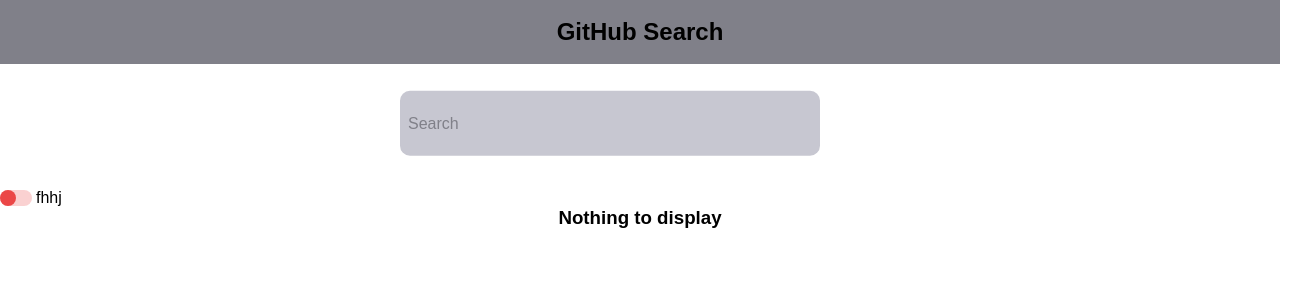
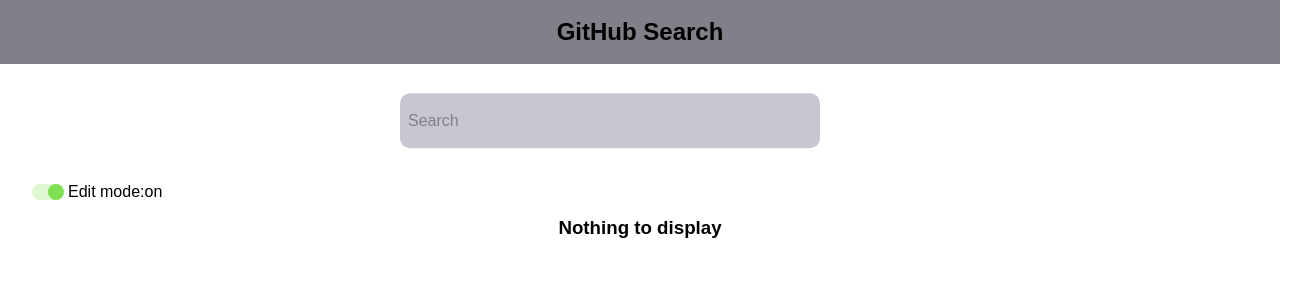
Before and after one commit to dorianeGH/fulll-sentimale, a React (Create React App) app: page / in a window 1280 px wide. Shown: the top 300 px of the page, 1312 px wide, since content can reach past the window. Built offline with nearby package versions, Linux system fonts and the light colour scheme.

Commit message:
switch mode and clean clone. Close

```diff
--- a/src/App.css
+++ b/src/App.css
@@ -6,6 +6,7 @@
   --light-grey: hsl(240, 10%, 80%);
   --dark-grey: hsl(240, 4%, 52%);
   --darker-grey: hsl(245, 30%, 8%);
+  --btn-bg: hsl(200, 50%, 50%);
 }
 * {
   box-sizing: border-box;
--- a/src/App.tsx
+++ b/src/App.tsx
@@ -3,15 +3,18 @@
 import Search from "./components/search/Search";
 import UserList from "./components/userList/UserList";
 import { UserContextProvider } from "./contexts/UserContext";
+import { ModeContextProvider } from "./contexts/ModeContext";
 
 function App() {
   return (
     <UserContextProvider>
-      <div className='body'>
-        <Header />
-        <Search />
-        <UserList />
-      </div>
+      <ModeContextProvider>
+        <div className='body'>
+          <Header />
+          <Search />
+          <UserList />
+        </div>
+      </ModeContextProvider>
     </UserContextProvider>
   );
 }
--- a/src/components/card/Card.css
+++ b/src/components/card/Card.css
@@ -34,7 +34,7 @@
   text-align: center;
 }
 .btn {
-  background: hsl(200, 50%, 50%);
+  background: var(--btn-bg);
   font-size: var(--font-size);
   color: var(--darker-grey);
   border: none;
@@ -45,9 +45,9 @@
 }
 .btn:hover,
 btn:focus {
-  background: hsl(200, 50%, 60%);
+  background: var(--btn-bg);
 }
 .btn:hover,
 btn:focus {
-  background: hsl(200, 50%, 60%);
+  background: var(--btn-bg);
 }
--- a/src/components/card/Card.tsx
+++ b/src/components/card/Card.tsx
@@ -1,19 +1,12 @@
-import {
-  Dispatch,
-  SetStateAction,
-  useCallback,
-  useContext,
-  useEffect,
-  useState,
-} from "react";
+import { Dispatch, SetStateAction, useContext } from "react";
 import "./Card.css";
 import { UserContext } from "../../contexts/UserContext";
 import Checkbox from "../checkbox/Checkbox";
+import { ModeContext } from "../../contexts/ModeContext";
 
 interface CardProps {
-  //selectedUsers: number[];
-  selectedUsers: any;
-  setSelectedUsers: Dispatch<SetStateAction<any[]>>;
+  selectedUsers: string[];
+  setSelectedUsers: Dispatch<SetStateAction<string[]>>;
 }
 export interface User {
   avatar_url: string;
@@ -21,18 +14,16 @@
   login: string;
 }
 const Card = ({ selectedUsers, setSelectedUsers }: CardProps) => {
-  // ischeck= selectedUsers, setIsCheck= setSelectedUsers
-  //const [isSelected, setIsSelected] = useState(false);
-  const { searchResults, editMode } = useContext(UserContext);
+  const { searchResults } = useContext(UserContext);
+  const { editMode } = useContext(ModeContext);
 
   const handleClick = (e: any) => {
     const { id, checked } = e.target;
     setSelectedUsers([...selectedUsers, id]);
     if (!checked) {
-      setSelectedUsers(selectedUsers.filter((user: User) => user !== id));
+      setSelectedUsers(selectedUsers.filter((user) => user !== id));
     }
   };
-  useEffect(() => console.log("nouveau test", selectedUsers), [selectedUsers]);
 
   return (
     <div className='list'>
--- a/src/components/checkbox/Checkbox.tsx
+++ b/src/components/checkbox/Checkbox.tsx
@@ -2,8 +2,8 @@
   id: string;
   type: string;
   name: string;
-  handleClick: any;
-  isChecked: any;
+  handleClick: (e: any) => void;
+  isChecked: boolean;
 }
 const Checkbox = ({
   id,
--- a/src/components/search/Search.css
+++ b/src/components/search/Search.css
@@ -1,7 +1,7 @@
+/* searchbar */
 .input-container {
   border: none;
-  border-radius: 5px;
-  margin: 30px auto;
+  margin: 2em auto;
   text-align: center;
   width: 70%;
   max-width: 600px;
@@ -10,11 +10,12 @@
 .input {
   background-color: var(--light-grey);
   width: 70%;
-  padding: 25px;
+  padding: 1.5em;
   border: none;
   outline: none;
   border-radius: 10px;
   transition: border 0.2s ease-out;
+  text-align: center;
 }
 
 .label {
@@ -22,7 +23,7 @@
   color: var(--dark-grey);
   top: 50%;
   transform: translateY(-50%);
-  padding-left: 8px;
+  padding-left: 0.5em;
   transition: all 0.3s ease-out;
 }
 
@@ -37,3 +38,47 @@
 .input-container:active input {
   border: 1px solid var(--darker-grey);
 }
+
+/* switch */
+input[type="checkbox"].toggle {
+  opacity: 0;
+  position: absolute;
+  left: 30px;
+  top: 190px;
+  cursor: pointer;
+  margin-bottom: 1em;
+  z-index: 999;
+}
+input[type="checkbox"].toggle + label {
+  position: relative;
+  display: flex;
+  align-items: center;
+  left: 2em;
+  margin-bottom: 1em;
+}
+input[type="checkbox"].toggle + label::before {
+  content: "";
+  width: 2em;
+  height: 1em;
+  background-color: hsl(0, 80%, 90%);
+  border-radius: 1em;
+  margin-right: 0.25em;
+  transition: 200ms ease-in-out;
+}
+input[type="checkbox"].toggle + label::after {
+  position: absolute;
+  left: 0;
+  content: "";
+  width: 1em;
+  height: 1em;
+  background-color: hsl(0, 80%, 60%);
+  border-radius: 1em;
+  transition: 200ms ease-in-out;
+}
+input[type="checkbox"].toggle:checked + label::before {
+  background-color: hsl(100, 70%, 90%);
+}
+input[type="checkbox"].toggle:checked + label::after {
+  transform: translateX(100%);
+  background-color: hsl(100, 70%, 60%);
+}
--- a/src/components/search/Search.tsx
+++ b/src/components/search/Search.tsx
@@ -1,9 +1,11 @@
 import { useContext } from "react";
+import { ModeContext } from "../../contexts/ModeContext";
 import { UserContext } from "../../contexts/UserContext";
 import "./Search.css";
 
 const Search = () => {
   const { query, setQuery } = useContext(UserContext);
+  const { editMode, toggleEditMode } = useContext(ModeContext);
   return (
     <>
       <form className='input-container'>
@@ -16,8 +18,14 @@
           onChange={(e) => setQuery(e.target.value)}
         />
       </form>
-      <input type='checkbox' id='check' className='toggle' />
-      <label>fhhj</label>
+      <input
+        type='checkbox'
+        checked={editMode === "on"}
+        onChange={toggleEditMode}
+        id={editMode}
+        className='toggle'
+      />
+      <label className='switch'>Edit mode:{editMode}</label>
     </>
   );
 };
--- a/src/components/userList/UserList.css
+++ b/src/components/userList/UserList.css
@@ -4,12 +4,13 @@
   position: relative;
   overflow: hidden;
 }
-
+/* actions */
 .action-bar {
   display: flex;
   justify-content: space-between;
   padding: 0 25px;
-  margin-bottom: 20px;
+  margin-bottom: 1.5em;
+  margin-inline: 0.9em;
 }
 
 .action-bar-left {
@@ -24,44 +25,6 @@
   height: 15px;
   width: 20px;
 }
-input[type="checkbox"].toggle {
-  position: absolute;
-  opacity: 0;
-  cursor: pointer;
-}
-input[type="checkbox"].toggle + label {
-  position: relative;
-  display: flex;
-  align-items: center;
-  cursor: pointer;
-}
-input[type="checkbox"].toggle + label::before {
-  content: "";
-  width: 2em;
-  height: 1em;
-  background-color: hsl(0, 80%, 90%);
-  border-radius: 1em;
-  margin-right: 0.25em;
-  transition: 200ms ease-in-out;
-}
-input[type="checkbox"].toggle + label::after {
-  position: absolute;
-  left: 0;
-  content: "";
-  width: 1em;
-  height: 1em;
-  background-color: hsl(0, 80%, 60%);
-  border-radius: 1em;
-  transition: 200ms ease-in-out;
-}
-input[type="checkbox"].toggle:checked + label::before {
-  background-color: hsl(100, 70%, 90%);
-}
-input[type="checkbox"].toggle:checked + label::after {
-  /* left: 1em; */
-  transform: translateY(-100%);
-  background-color: hsl(100, 70%, 60%);
-}
 
 .action-bar-right {
   display: flex;
@@ -72,7 +35,7 @@
   width: 20px;
   cursor: pointer;
 }
-
+/* list wrapper */
 .list {
   border: 1px solid black;
   display: flex;
--- a/src/components/userList/UserList.tsx
+++ b/src/components/userList/UserList.tsx
@@ -1,18 +1,17 @@
 import { useContext, useEffect, useState } from "react";
+import { ModeContext } from "../../contexts/ModeContext";
 import { UserContext } from "../../contexts/UserContext";
 import Card, { User } from "../card/Card";
 import Checkbox from "../checkbox/Checkbox";
 import "./UserList.css";
 
 const UserList = () => {
-  const [selectedUsers, setSelectedUsers] = useState<any[]>([]);
+  const [selectedUsers, setSelectedUsers] = useState<string[]>([]);
   const [isSelectAll, setIsSelectAll] = useState(false);
+  const { searchResults, setSearchResults, errors } = useContext(UserContext);
+  const { editMode } = useContext(ModeContext);
 
-  const { searchResults, setSearchResults, errors, editMode } =
-    useContext(UserContext);
-  // ischeck= selectedUsers, setIsCheck= setSelectedUsers
-
-  const handleSelectAll = (e: any) => {
+  const handleSelectAll = () => {
     setIsSelectAll(!isSelectAll);
     setSelectedUsers(searchResults.map((user: User) => user.id.toString()));
     if (isSelectAll) {
@@ -20,7 +19,7 @@
     }
   };
 
-  const handleDelete = (e: any) => {
+  const handleDelete = () => {
     setSearchResults(
       searchResults.filter(
         (user: User) => !selectedUsers.includes(user.id.toString())
@@ -29,10 +28,10 @@
     setSelectedUsers([]);
   };
 
-  const handleDuplicate = (e: any) => {
+  const handleDuplicate = () => {
     let duplicatedUsers: any = [];
     let newId = "";
-    //genere un nouvel id pour l'attribuer ensuite
+    /* generate a newId */
     const generateId = () => {
       const generatedId = Math.floor(Math.random() * 100).toString();
       if (!selectedUsers.includes(generatedId)) {
@@ -40,7 +39,7 @@
       }
     };
     generateId();
-    //tableau intermédiaire pour récupérer les users
+    /* get users in temp array */
     for (const el of selectedUsers) {
       if (searchResults.map((user) => user.id.toString()).includes(el)) {
         if (searchResults) {
@@ -87,7 +86,7 @@
               <span
                 style={{ paddingLeft: "10px", color: "var(--darker-grey)" }}
               >
-                {`${selectedUsers.length}`} elements selected
+                {`- ${selectedUsers.length}`} elements selected
               </span>
             </div>
             <div className='action-bar-right'>
@@ -101,7 +100,6 @@
                 alt='delete'
                 style={{ marginLeft: "10px" }}
                 onClick={handleDelete}
-                //onChange={handleChange}
               />
             </div>
           </div>
--- /dev/null
+++ b/src/contexts/ModeContext.tsx
@@ -0,0 +1,22 @@
+import { createContext, useState } from "react";
+
+interface Props {
+  editMode: string;
+  toggleEditMode: () => void;
+}
+export const ModeContext = createContext<Props>({} as any);
+export const ModeContextProvider = ({ children }: any) => {
+  const [editMode, setEditMode] = useState("on");
+
+  const toggleEditMode = () => {
+    setEditMode((prev) => (prev === "off" ? "on" : "off"));
+  };
+
+  const contextValue: Props = {
+    editMode,
+    toggleEditMode,
+  };
+  return (
+    <ModeContext.Provider value={contextValue}>{children}</ModeContext.Provider>
+  );
+};
--- a/src/contexts/UserContext.tsx
+++ b/src/contexts/UserContext.tsx
@@ -12,18 +12,12 @@
   searchResults: User[];
   setSearchResults: Dispatch<SetStateAction<User[]>>;
   errors: string;
-  editMode: string;
 }
 export const UserContext = createContext<Props>({} as any);
 export const UserContextProvider = ({ children }: any) => {
   const [query, setQuery] = useState("");
   const [searchResults, setSearchResults] = useState<User[]>([]);
   const [errors, setErrors] = useState("");
-  const [editMode, setEditMode] = useState("on");
-
-  const toggleEditMode = () => {
-    setEditMode((prev) => (prev === "off" ? "on" : "off"));
-  };
 
   const getUser = () => {
     if (query !== "") {
@@ -49,7 +43,7 @@
         controller.abort();
       };
     }
-    //si searchbar empty reinitialise to empty
+    /* reinitialise when searchbar empty */
     setSearchResults([]);
   };
 
@@ -57,15 +51,12 @@
     return getUser();
   }, [query]);
 
-  useEffect(() => console.log("searchResults", searchResults), [searchResults]);
-
   const contextValue: Props = {
     query,
     setQuery,
     searchResults,
     setSearchResults,
     errors,
-    editMode,
   };
   return (
     <UserContext.Provider value={contextValue}>{children}</UserContext.Provider>
```
